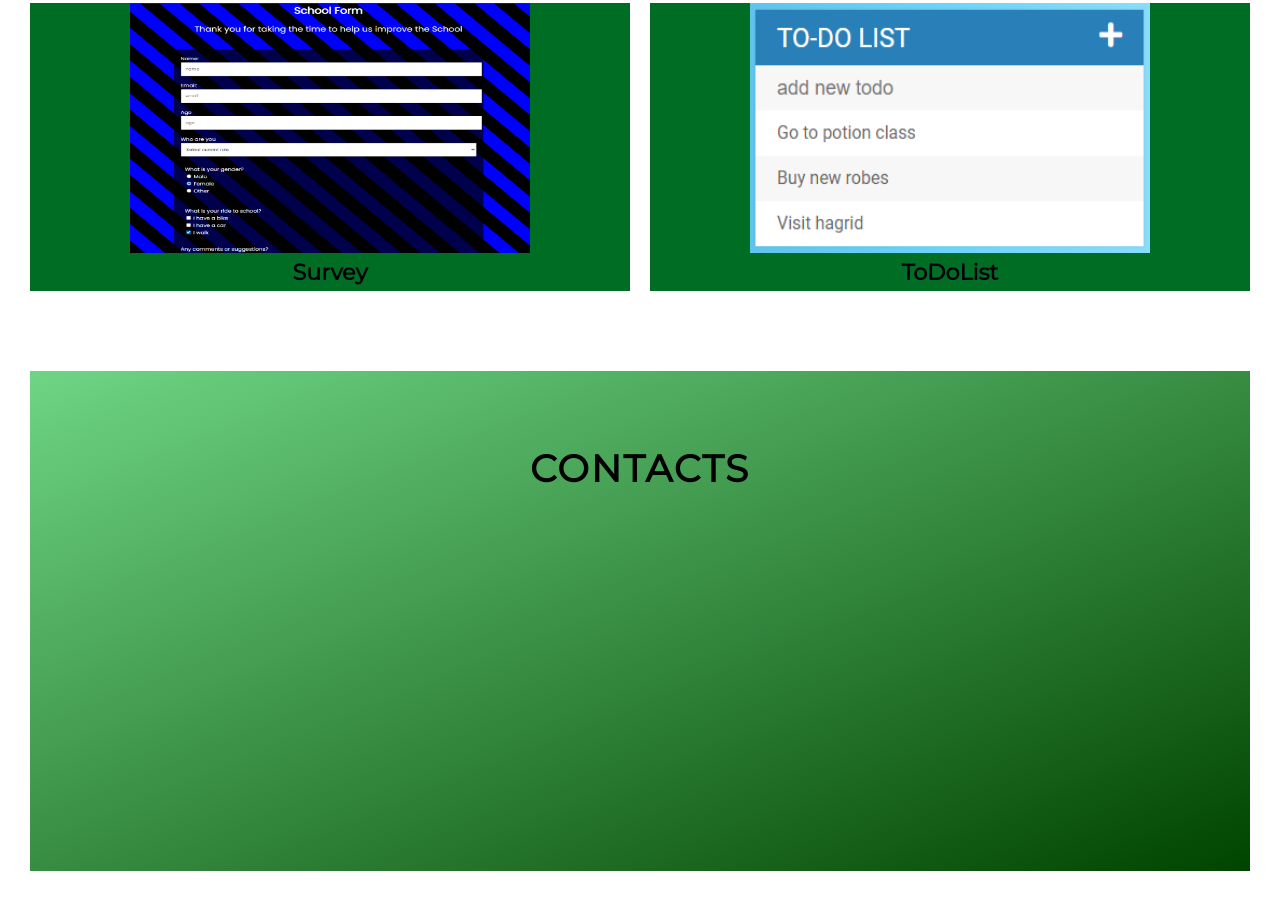
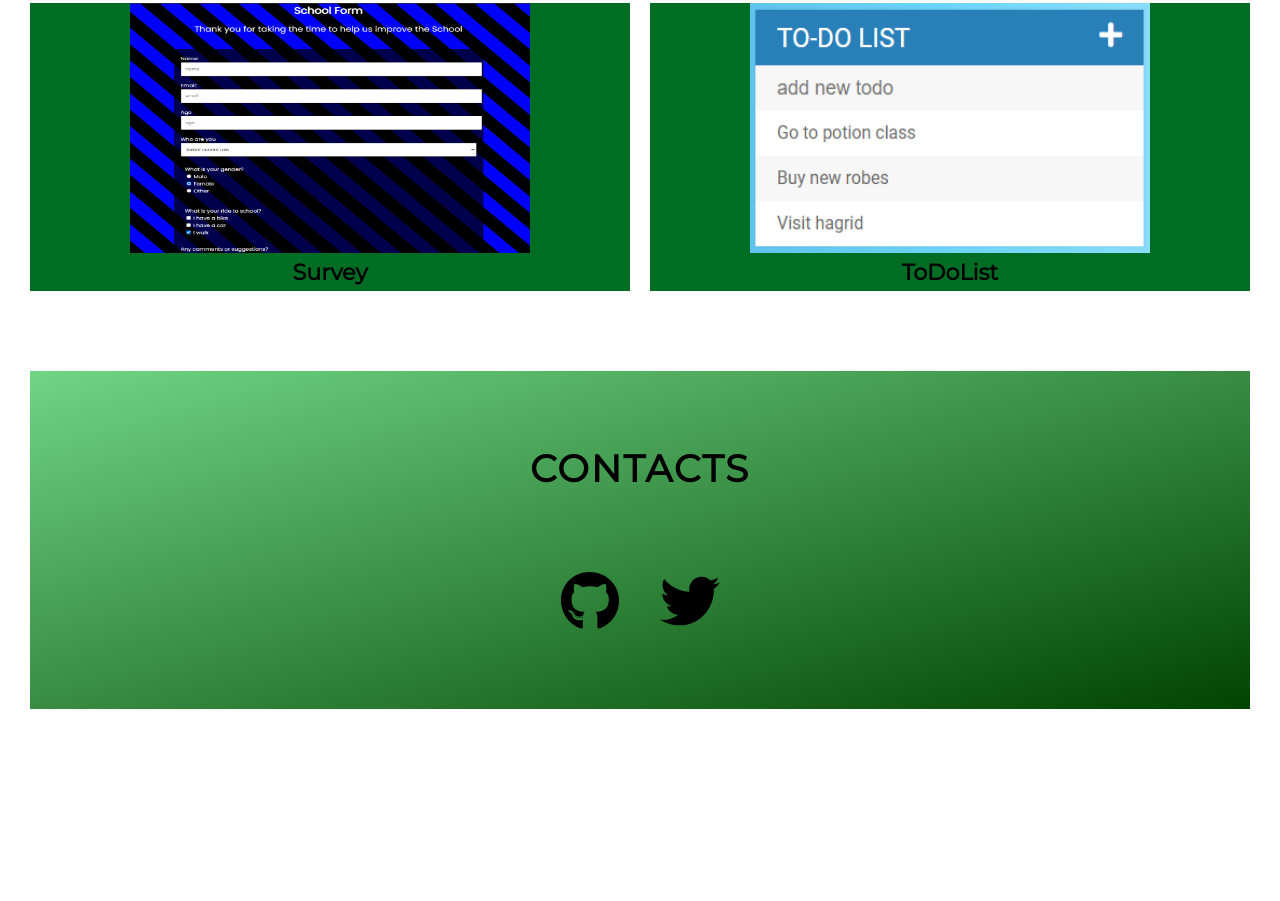
Before and after one commit to mohamedarnaout/portfolio, a website: page portf.html in a window 1280 px wide. Shown: the part 2343-3244 px from the top of the page. After the commit the page ends 3082 px from the top, so only its background shows below. Drawn offline with Linux system fonts and the light colour scheme.

Commit message:
added the contacts

```diff
--- a/portf.html
+++ b/portf.html
@@ -129,6 +129,42 @@
       <div class="u-center-text u-margin-bottom-big">
         <h2 class="heading__2">Contacts</h2>
       </div>
+      <div class="Contact__flex">
+        <a href="https://github.com/mohamedarnaout" target="_blank">
+          <svg
+            aria-hidden="true"
+            focusable="false"
+            data-prefix="fab"
+            data-icon="github"
+            class="svg-inline--fa fa-github fa-w-16 Contact__icon"
+            role="img"
+            xmlns="http://www.w3.org/2000/svg"
+            viewBox="0 0 496 512"
+          >
+            <path
+              fill="currentColor"
+              d="M165.9 397.4c0 2-2.3 3.6-5.2 3.6-3.3.3-5.6-1.3-5.6-3.6 0-2 2.3-3.6 5.2-3.6 3-.3 5.6 1.3 5.6 3.6zm-31.1-4.5c-.7 2 1.3 4.3 4.3 4.9 2.6 1 5.6 0 6.2-2s-1.3-4.3-4.3-5.2c-2.6-.7-5.5.3-6.2 2.3zm44.2-1.7c-2.9.7-4.9 2.6-4.6 4.9.3 2 2.9 3.3 5.9 2.6 2.9-.7 4.9-2.6 4.6-4.6-.3-1.9-3-3.2-5.9-2.9zM244.8 8C106.1 8 0 113.3 0 252c0 110.9 69.8 205.8 169.5 239.2 12.8 2.3 17.3-5.6 17.3-12.1 0-6.2-.3-40.4-.3-61.4 0 0-70 15-84.7-29.8 0 0-11.4-29.1-27.8-36.6 0 0-22.9-15.7 1.6-15.4 0 0 24.9 2 38.6 25.8 21.9 38.6 58.6 27.5 72.9 20.9 2.3-16 8.8-27.1 16-33.7-55.9-6.2-112.3-14.3-112.3-110.5 0-27.5 7.6-41.3 23.6-58.9-2.6-6.5-11.1-33.3 2.6-67.9 20.9-6.5 69 27 69 27 20-5.6 41.5-8.5 62.8-8.5s42.8 2.9 62.8 8.5c0 0 48.1-33.6 69-27 13.7 34.7 5.2 61.4 2.6 67.9 16 17.7 25.8 31.5 25.8 58.9 0 96.5-58.9 104.2-114.8 110.5 9.2 7.9 17 22.9 17 46.4 0 33.7-.3 75.4-.3 83.6 0 6.5 4.6 14.4 17.3 12.1C428.2 457.8 496 362.9 496 252 496 113.3 383.5 8 244.8 8zM97.2 352.9c-1.3 1-1 3.3.7 5.2 1.6 1.6 3.9 2.3 5.2 1 1.3-1 1-3.3-.7-5.2-1.6-1.6-3.9-2.3-5.2-1zm-10.8-8.1c-.7 1.3.3 2.9 2.3 3.9 1.6 1 3.6.7 4.3-.7.7-1.3-.3-2.9-2.3-3.9-2-.6-3.6-.3-4.3.7zm32.4 35.6c-1.6 1.3-1 4.3 1.3 6.2 2.3 2.3 5.2 2.6 6.5 1 1.3-1.3.7-4.3-1.3-6.2-2.2-2.3-5.2-2.6-6.5-1zm-11.4-14.7c-1.6 1-1.6 3.6 0 5.9 1.6 2.3 4.3 3.3 5.6 2.3 1.6-1.3 1.6-3.9 0-6.2-1.4-2.3-4-3.3-5.6-2z"
+            ></path>
+          </svg>
+        </a>
+        <a href="https://twitter.com/MohamedArnaou10" target="_blank">
+          <svg
+            aria-hidden="true"
+            focusable="false"
+            data-prefix="fab"
+            data-icon="twitter"
+            class="svg-inline--fa fa-twitter fa-w-16 Contact__icon"
+            role="img"
+            xmlns="http://www.w3.org/2000/svg"
+            viewBox="0 0 512 512"
+          >
+            <path
+              fill="currentColor"
+              d="M459.37 151.716c.325 4.548.325 9.097.325 13.645 0 138.72-105.583 298.558-298.558 298.558-59.452 0-114.68-17.219-161.137-47.106 8.447.974 16.568 1.299 25.34 1.299 49.055 0 94.213-16.568 130.274-44.832-46.132-.975-84.792-31.188-98.112-72.772 6.498.974 12.995 1.624 19.818 1.624 9.421 0 18.843-1.3 27.614-3.573-48.081-9.747-84.143-51.98-84.143-102.985v-1.299c13.969 7.797 30.214 12.67 47.431 13.319-28.264-18.843-46.781-51.005-46.781-87.391 0-19.492 5.197-37.36 14.294-52.954 51.655 63.675 129.3 105.258 216.365 109.807-1.624-7.797-2.599-15.918-2.599-24.04 0-57.828 46.782-104.934 104.934-104.934 30.213 0 57.502 12.67 76.67 33.137 23.715-4.548 46.456-13.32 66.599-25.34-7.798 24.366-24.366 44.833-46.132 57.827 21.117-2.273 41.584-8.122 60.426-16.243-14.292 20.791-32.161 39.308-52.628 54.253z"
+            ></path>
+          </svg>
+        </a>
+      </div>
     </footer>
     <script src="js/app.js"></script>
   </body>
--- a/sass/layout/_about.scss
+++ b/sass/layout/_about.scss
@@ -19,6 +19,9 @@
     transform: translateX(-3rem);
     position: relative;
     margin-bottom: 5rem;
+    @include respond(tab-land) {
+      transform: translateX(0rem);
+    }
   }
   &__caption {
     position: absolute;
@@ -53,5 +56,8 @@
   &__text {
     line-height: 2;
     font-size: 2.2rem;
+    @include respond(tab-land) {
+      text-align: center;
+    }
   }
 }
--- a/sass/layout/_footer.scss
+++ b/sass/layout/_footer.scss
@@ -1,4 +1,19 @@
 .Contact {
-  height: 50rem;
+  height: auto;
   padding: 7.5rem 0;
+  &__flex {
+    display: flex;
+    justify-content: center;
+  }
+
+  &__icon {
+    margin: 0 2rem;
+    height: 6rem;
+    width: 6rem;
+    color: $color-black;
+    transition: color 0.3s;
+    &:hover {
+      color: $color-white;
+    }
+  }
 }
```
Also changed, not shown: sass/abstracts/_mixins.scss (+15 -9 lines), css/style.css, pics/github-brands.svg (added), pics/twitter-brands.svg (added).
